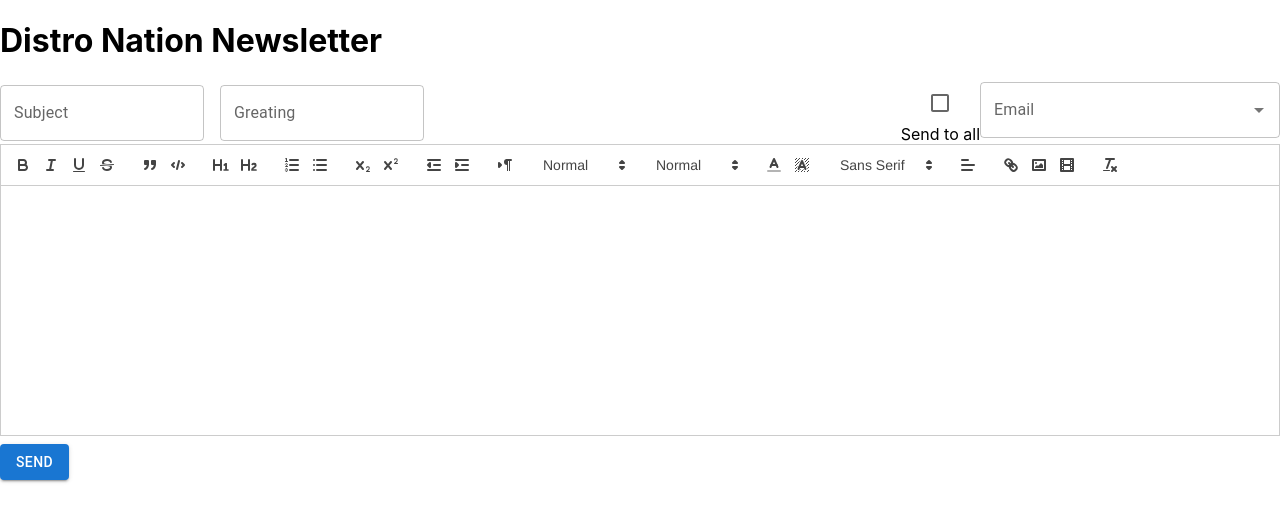
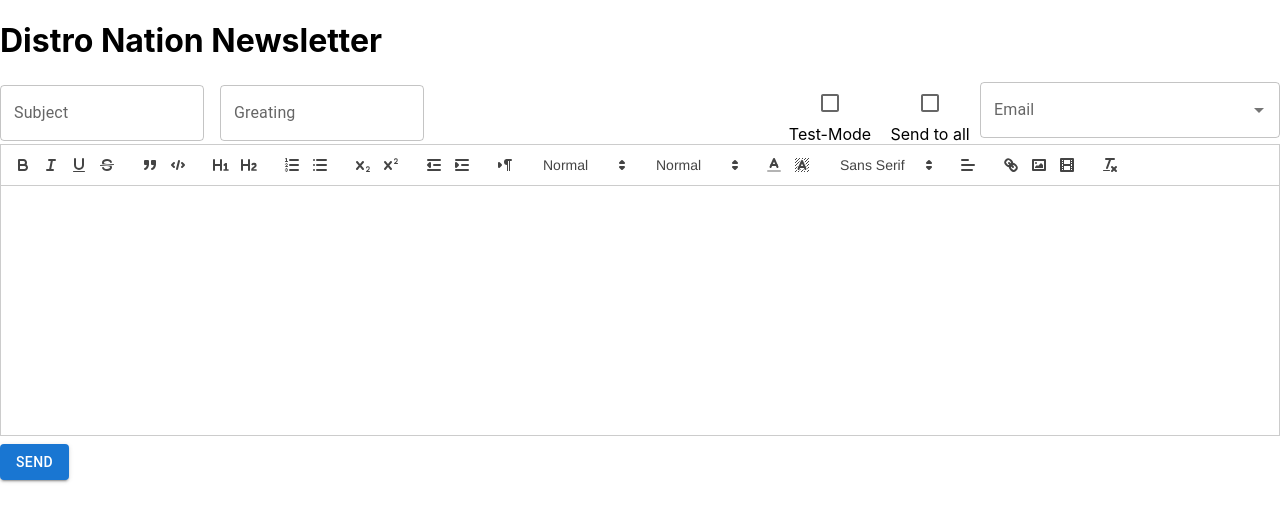
Before and after one commit to agreen757/dn_newsletter, a React (Create React App) app: page / in a window 1280 px wide. Shown: the top 522 px of the page. Built offline with nearby package versions, Linux system fonts and the light colour scheme; no server answers.

Commit message:
updating checkbox spacing

```diff
--- a/src/App.css
+++ b/src/App.css
@@ -8,6 +8,10 @@
 }
 .ql-editor div, .ql-editor li {
   line-height: 200%;
+}
+.MuiFormControl-root .checkbox .css-1nrlq1o-MuiFormControl-root {
+  width: 100px;
+  text-align: center;
 }
 
 @media (prefers-reduced-motion: no-preference) {
--- a/src/components/NewsletterForm.js
+++ b/src/components/NewsletterForm.js
@@ -29,7 +29,8 @@ const NewsletterForm = () => {
   const [subject, setSubject] = useState('');
   const [greating, setGreating] = useState('');
   const [emailList, setEmailList] = useState([]);
-  const [checked, setChecked] = useState(false);
+  const [sendAll, setSendAll] = useState(false);
+  const [testing, setTesting] = useState(false);
 
   //useffect will make an api call that uses cors
   /**
@@ -119,13 +120,13 @@ const NewsletterForm = () => {
     event.preventDefault();
     //check if there are empty fields
     console.log(email, content, subject, greating)
-    if (!email && !checked || !content || !subject || !greating) {
+    if (!email && !testing || !content || !subject || !greating) {
       alert('All fields are required');
       return;
     }
 
     //check if the checkbox is checked, if it is, send to all emails in the list waiting for the response of each email
-    if (checked) {
+    if (sendAll) {
       for (let i = 0; i < emailList.length; i++) {
         await sendEmail(emailList[i].creator.email);
       }
@@ -181,13 +182,22 @@ const NewsletterForm = () => {
         <Grid item xl={2} alignContent={'right'}>
           <Grid container spacing={15} justifyContent='space-between' alignItems={'center'}>
 
-            <Grid item xl={2} alignContent={'right'}>
-              <FormControl>
+            <Grid item xl={3} alignContent={'right'}>
+            <FormControl className='checkbox' style={{width: '100px', textAlign: 'center'}}>
                 <Checkbox
                   color="primary"
                   inputProps={{ 'aria-label': 'secondary checkbox' }}
-                  checked={checked}
-                  onChange={(e) => setChecked(e.target.checked)}
+                  checked={testing}
+                  onChange={(e) => setTesting(e.target.checked)}
+                />
+                <label>Test-Mode</label>
+              </FormControl>
+              <FormControl style={{width: '100px', textAlign: 'center'}}>
+                <Checkbox
+                  color="primary"
+                  inputProps={{ 'aria-label': 'secondary checkbox' }}
+                  checked={sendAll}
+                  onChange={(e) => setSendAll(e.target.checked)}
                 />
                 <label>Send to all</label>
               </FormControl>
```
